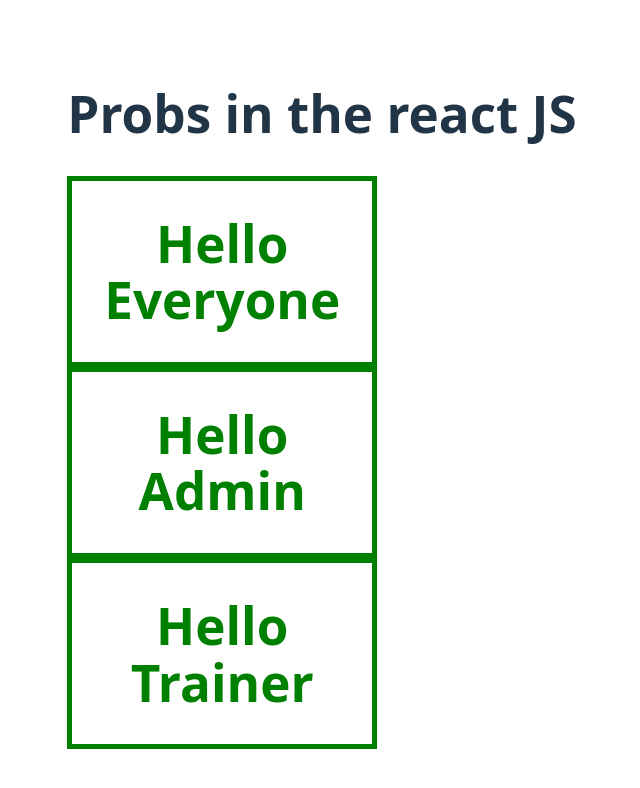
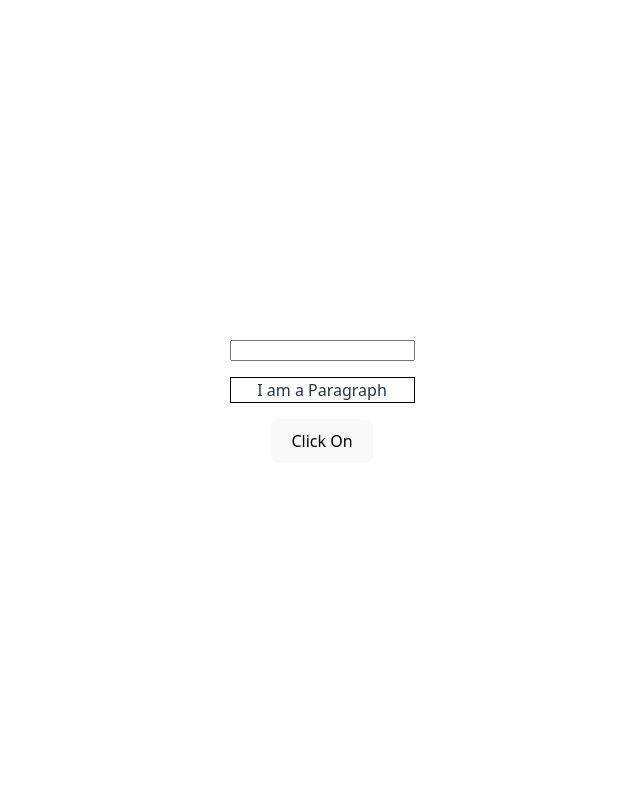
Before and after one commit to surendra4321/WorkingWithReact, a React (Vite) app in the folder React_blog_app/: page / in a window 1280 px wide. Shown: the top 788 px of the page, without its empty margins (318-958 px from the left). Built offline with nearby package versions, Linux system fonts and the light colour scheme.

Commit message:
Event Handeling

```diff
--- a/React_blog_app/src/App.jsx
+++ b/React_blog_app/src/App.jsx
@@ -91,15 +91,41 @@ function App() {
 
 // }
 
+// return(
+// <div>
+// <h1>Probs in the react JS</h1>
+// <Wrapper><h1>Hello Everyone </h1></Wrapper>
+
+// <Wrapper><h1>Hello Admin </h1></Wrapper>
+// <Wrapper><h1>Hello Trainer </h1></Wrapper>
+// </div>
+// )
+
+//Event handeling
+function handleClick(){
+  alert("I am clicked");
+}
+
+function handelMouseOver(){
+  alert("this is para")
+}
+
+function handelInputChange(e){
+  //console.log("Input changed")
+  console.log("value till now ", e.target.value);
+}
 return(
-<div>
-<h1>Probs in the react JS</h1>
-<Wrapper><h1>Hello Everyone </h1></Wrapper>
+     <div>
 
-<Wrapper><h1>Hello Admin </h1></Wrapper>
-<Wrapper><h1>Hello Trainer </h1></Wrapper>
-</div>
+      <form>
+        <input type='text' onChange={handelInputChange} />
+      </form>
+
+      <p onMouseOver={handelMouseOver} style={{border:"1px solid black"}}>
+        I am a Paragraph
+      </p>
+       <button onClick={handleClick}>Click On</button>
+     </div>
 )
-
 }
 export default App  ;
```
